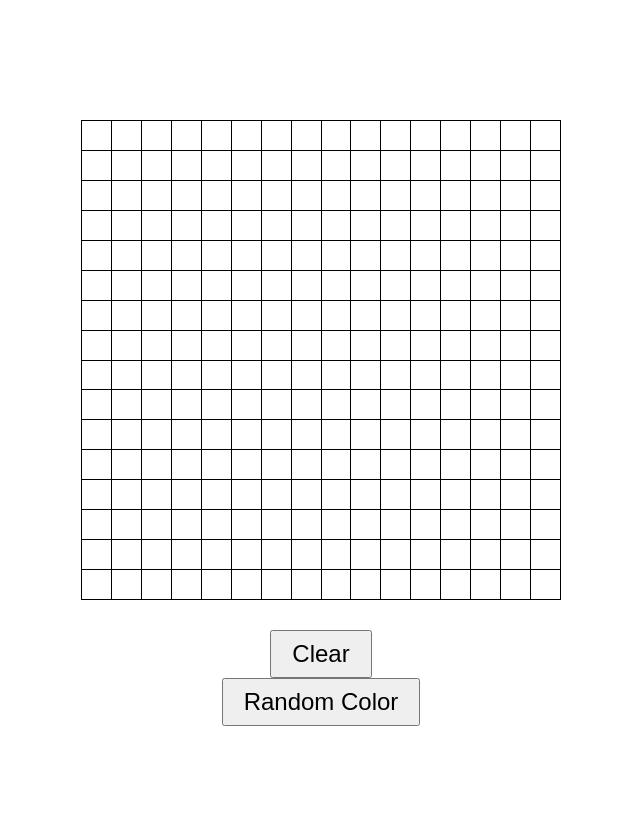
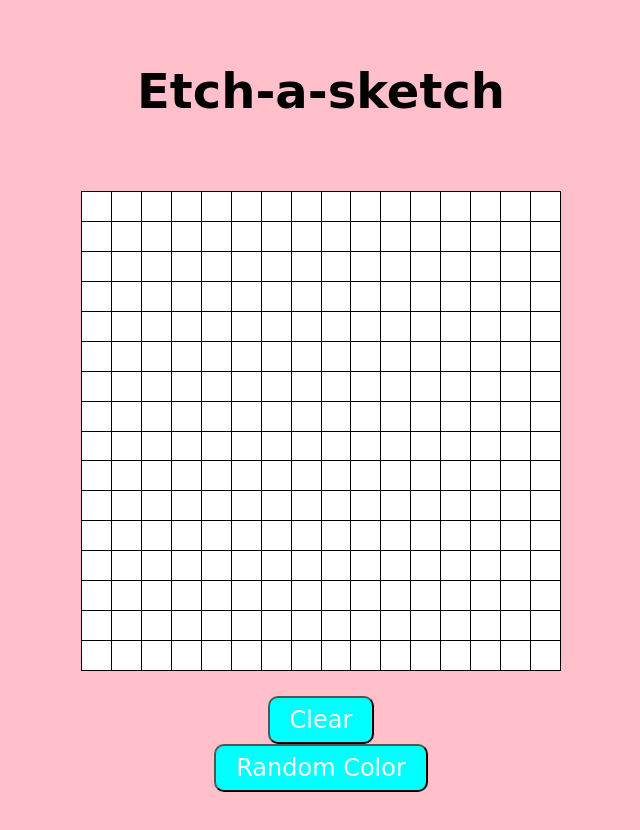
Before and after one commit to Bikesh78/Etch-a-sketch, a plain HTML site: page index.html in a window 1280 px wide. Shown: the whole page, without its empty margins (319-959 px from the left). Drawn offline with Linux system fonts and the light colour scheme.

Commit message:
Edit stylesheet

```diff
--- a/css/style.css
+++ b/css/style.css
@@ -1,45 +1,53 @@
 body{
     height: 100vh;
+    margin:0;
+    padding:20px;
     display: flex;
     flex-direction: column;
     justify-content: center;
     align-items: center;
+    background-color: pink;
+
 }
 .column{
     box-sizing: border-box;
     display:flex;
     flex-direction: column;
-
     flex: 1 1 auto;
-    /*border-right: 1px solid black;*/
-
 }
 .square{
     box-sizing: border-box; /*prevents border px from increasing the size of box*/
-
-
     border: 1px solid black;
     border-left: none;
     border-top: none;
     flex: 1 1 auto;
 
 }
-
 .container{
+    background-color:white;
     box-sizing: border-box;
     width: 480px;
     height:480px;
-
     display: flex;
     flex-direction: row;
-
     border-left: 1px solid black;
     border-top: 1px solid black;
-    margin: 30px;
+    margin: 25px;
 
 }
 button{
     font-size: 24px;
+    font-family: cursive;
     text-align: center;
     padding: 8px 20px;
+    background-color: cyan;
+    color:white;
+    margin: 0 8px;
+    border-radius: 10px;
 }
+.header{
+    font-size: 48px;
+    margin:15px;
+    font-weight: bold;
+    font-family: cursive;
+}
--- a/index.html
+++ b/index.html
@@ -9,6 +9,6 @@
     <script src="JS/script.js" defer></script>
 </head>
 <body>
-
+    <p class="header">Etch-a-sketch<p>
 </body>
 </html>
```
